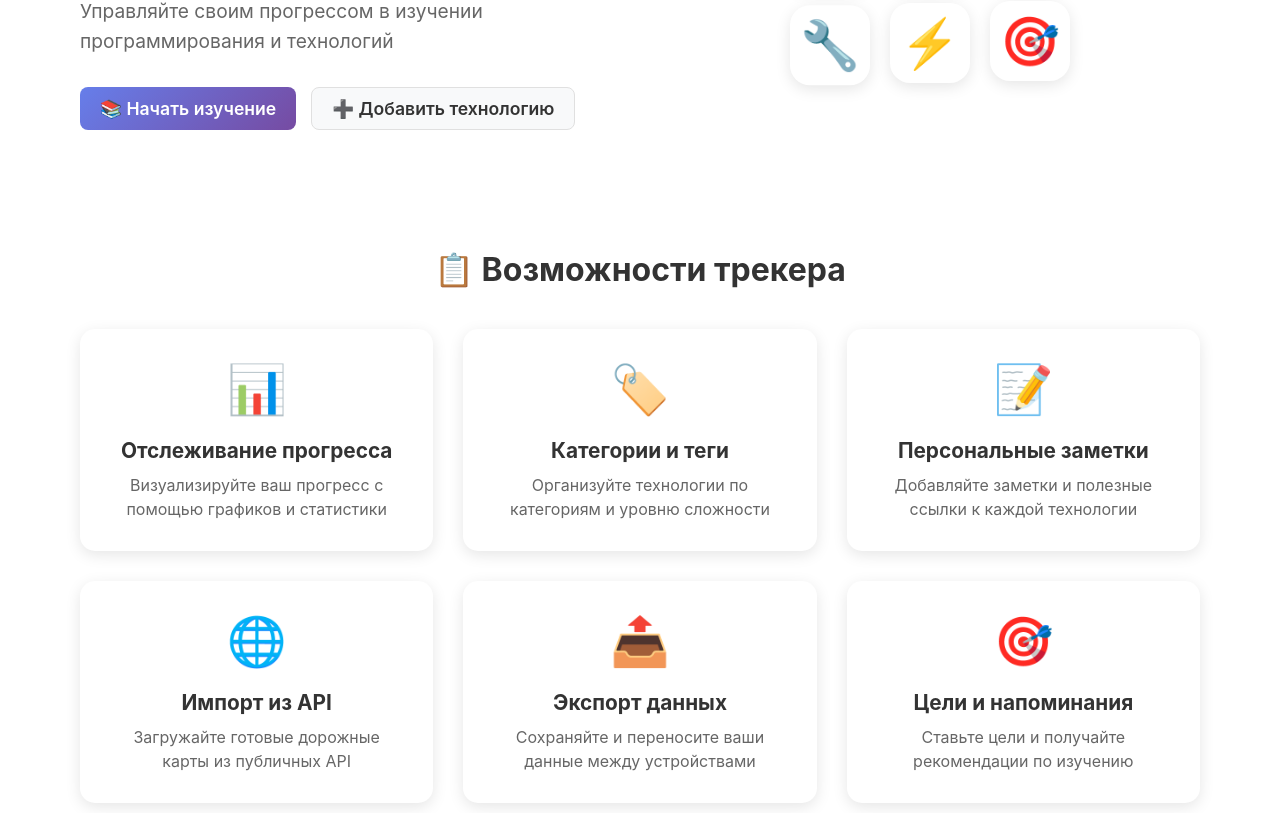
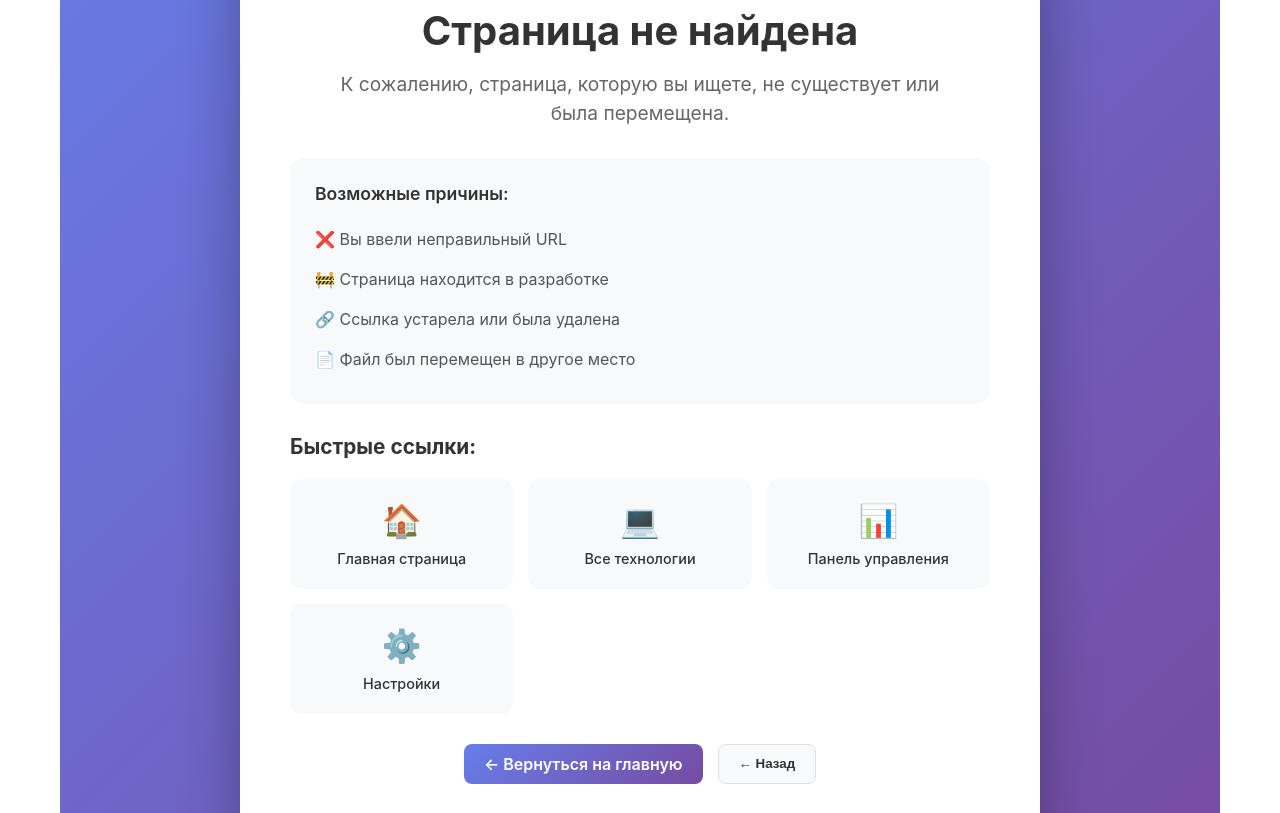
Before and after one commit to rlnyzz/front-back-kr4-5, a React (Vite) app: page /404 in a window 1280 px wide. Before the commit this address led to /. Shown: the part 361-1174 px from the top of the page. Built offline with nearby package versions, Linux system fonts and the light colour scheme.

Commit message:
update error 404

```diff
--- a/src/App.jsx
+++ b/src/App.jsx
@@ -9,6 +9,7 @@ import Statistics from './pages/Statistics';
 import Settings from './pages/Settings';
 import Login from './pages/Login';
 import Dashboard from './pages/Dashboard';
+import NotFound from './pages/NotFound';
 import ProtectedRoute from './pages/ProtectedRoute';
 import useTechnologies from './hooks/useTechnologies';
 import './App.css';
@@ -114,8 +115,11 @@ function App() {
             }
           />
 
-          {/* Редирект для несуществующих маршрутов */}
-          <Route path="*" element={<Navigate to="/" replace />} />
+          {/* Страница 404 */}
+          <Route path="/404" element={<NotFound />} />
+
+          {/* Редирект для несуществующих маршрутов на страницу 404 */}
+          <Route path="*" element={<NotFound />} />
         </Routes>
       </main>
 
@@ -140,6 +144,11 @@ function App() {
         </div>
         <div className="footer-bottom">
           <p>© 2024 Трекер технологий. Все права защищены.</p>
+          <p style={{ fontSize: '0.8em', opacity: 0.7, marginTop: '5px' }}>
+            <a href="/404" style={{ color: 'inherit', textDecoration: 'none' }}>
+              Страница 404
+            </a>
+          </p>
         </div>
       </footer>
     </div>
--- a/src/pages/Login.jsx
+++ b/src/pages/Login.jsx
@@ -1,9 +1,11 @@
 import { useState } from 'react';
-import { useNavigate, Link } from 'react-router-dom';
+import { useNavigate, useLocation, Link } from 'react-router-dom';
 import './Login.css';
 
 function Login({ onLogin }) {
   const navigate = useNavigate();
+  const location = useLocation();
+
   const [formData, setFormData] = useState({
     username: '',
     password: '',
@@ -58,28 +60,46 @@ function Login({ onLogin }) {
         localStorage.setItem('isLoggedIn', 'true');
         localStorage.setItem('username', formData.username);
 
+        if (formData.rememberMe) {
+          localStorage.setItem('rememberMe', 'true');
+        } else {
+          localStorage.removeItem('rememberMe');
+        }
+
         if (onLogin) {
           onLogin(formData.username);
         }
 
-        // Перенаправляем на главную
-        navigate('/');
+        // Получаем URL, откуда пользователь пришел (или куда хотел попасть)
+        const from = location.state?.from?.pathname || '/';
+
+        // Перенаправляем на сохраненную страницу или на главную
+        navigate(from, { replace: true });
+
       } else {
         setErrors({ general: 'Неверное имя пользователя или пароль' });
       }
     } catch (error) {
-      setErrors({ general: 'Произошла ошибка при входе' });
+      setErrors({ general: 'Произошла ошибка при входе. Пожалуйста, попробуйте снова.' });
     } finally {
       setIsLoading(false);
     }
   };
 
   const handleDemoLogin = () => {
+    // Автоматически заполняем форму демо-данными
     setFormData({
       username: 'demo',
       password: 'demo123',
       rememberMe: false
     });
+
+    // Очищаем ошибки при демо-входе
+    setErrors({});
+  };
+
+  const handleSocialLogin = (provider) => {
+    alert(`Вход через ${provider} в демо-режиме не реализован. Используйте демо-вход.`);
   };
 
   return (
@@ -91,6 +111,12 @@ function Login({ onLogin }) {
           </Link>
           <h1>🔐 Вход в систему</h1>
           <p>Войдите в ваш аккаунт для доступа ко всем функциям</p>
+
+          {location.state?.from && (
+            <div className="login-redirect-notice">
+              ⚠️ Для доступа к запрошенной странице требуется авторизация
+            </div>
+          )}
         </div>
 
         <form onSubmit={handleSubmit} className="login-form">
@@ -111,6 +137,7 @@ function Login({ onLogin }) {
               placeholder="Введите имя пользователя"
               className={errors.username ? 'error' : ''}
               disabled={isLoading}
+              autoComplete="username"
             />
             {errors.username && <span className="error-message">{errors.username}</span>}
           </div>
@@ -126,6 +153,7 @@ function Login({ onLogin }) {
               placeholder="Введите пароль"
               className={errors.password ? 'error' : ''}
               disabled={isLoading}
+              autoComplete="current-password"
             />
             {errors.password && <span className="error-message">{errors.password}</span>}
           </div>
@@ -173,6 +201,10 @@ function Login({ onLogin }) {
             >
               🚀 Войти как демо-пользователь
             </button>
+
+            <div className="demo-credentials">
+              <small>Логин: <strong>demo</strong> | Пароль: <strong>demo123</strong></small>
+            </div>
           </div>
 
           <div className="divider">
@@ -180,11 +212,21 @@ function Login({ onLogin }) {
           </div>
 
           <div className="social-login">
-            <button type="button" className="social-btn google">
+            <button
+              type="button"
+              className="social-btn google"
+              onClick={() => handleSocialLogin('Google')}
+              disabled={isLoading}
+            >
               <span className="social-icon">🔍</span>
               Войти через Google
             </button>
-            <button type="button" className="social-btn github">
+            <button
+              type="button"
+              className="social-btn github"
+              onClick={() => handleSocialLogin('GitHub')}
+              disabled={isLoading}
+            >
               <span className="social-icon">💻</span>
               Войти через GitHub
             </button>
@@ -192,6 +234,9 @@ function Login({ onLogin }) {
 
           <div className="register-link">
             <p>Нет аккаунта? <Link to="/register">Зарегистрироваться</Link></p>
+            <p style={{ fontSize: '0.9em', color: '#666', marginTop: '10px' }}>
+              По вопросам доступа обратитесь к администратору
+            </p>
           </div>
         </form>
       </div>
--- /dev/null
+++ b/src/pages/NotFound.css
@@ -0,0 +1,238 @@
+.not-found-page {
+  min-height: 100vh;
+  display: flex;
+  align-items: center;
+  justify-content: center;
+  padding: 20px;
+  background: linear-gradient(135deg, #667eea 0%, #764ba2 100%);
+}
+
+.not-found-container {
+  background: white;
+  border-radius: 20px;
+  padding: 50px;
+  width: 100%;
+  max-width: 800px;
+  box-shadow: 0 20px 60px rgba(0, 0, 0, 0.3);
+  text-align: center;
+}
+
+.error-code {
+  font-size: 8em;
+  font-weight: 900;
+  margin-bottom: 20px;
+  background: linear-gradient(135deg, #667eea 0%, #764ba2 100%);
+  -webkit-background-clip: text;
+  -webkit-text-fill-color: transparent;
+  background-clip: text;
+  line-height: 1;
+}
+
+.error-title {
+  font-size: 2.5em;
+  margin: 0 0 15px 0;
+  color: #333;
+}
+
+.error-description {
+  font-size: 1.2em;
+  color: #666;
+  margin-bottom: 30px;
+  line-height: 1.5;
+  max-width: 600px;
+  margin-left: auto;
+  margin-right: auto;
+}
+
+.error-details {
+  background: #f8f9fa;
+  border-radius: 15px;
+  padding: 25px;
+  margin-bottom: 30px;
+  text-align: left;
+}
+
+.error-details p {
+  margin: 0 0 15px 0;
+  font-weight: 600;
+  color: #333;
+  font-size: 1.1em;
+}
+
+.reasons-list {
+  list-style: none;
+  padding: 0;
+  margin: 0;
+}
+
+.reasons-list li {
+  padding: 10px 0;
+  color: #555;
+  font-size: 1em;
+  display: flex;
+  align-items: center;
+  gap: 10px;
+}
+
+.quick-links {
+  margin-bottom: 30px;
+  text-align: left;
+}
+
+.quick-links h3 {
+  margin: 0 0 20px 0;
+  color: #333;
+  font-size: 1.3em;
+}
+
+.links-grid {
+  display: grid;
+  grid-template-columns: repeat(auto-fit, minmax(200px, 1fr));
+  gap: 15px;
+}
+
+.quick-link-card {
+  display: flex;
+  flex-direction: column;
+  align-items: center;
+  gap: 10px;
+  padding: 20px;
+  background: #f8f9fa;
+  border-radius: 12px;
+  text-decoration: none;
+  color: #333;
+  transition: all 0.3s ease;
+  border: 2px solid transparent;
+}
+
+.quick-link-card:hover {
+  background: #e9ecef;
+  transform: translateY(-5px);
+  border-color: #667eea;
+}
+
+.link-icon {
+  font-size: 2em;
+}
+
+.link-text {
+  font-weight: 500;
+  text-align: center;
+  font-size: 0.9em;
+}
+
+.action-buttons {
+  display: flex;
+  gap: 15px;
+  justify-content: center;
+  margin-top: 30px;
+}
+
+.btn {
+  padding: 12px 24px;
+  border-radius: 8px;
+  font-weight: 600;
+  cursor: pointer;
+  transition: all 0.3s ease;
+  text-decoration: none;
+  display: inline-flex;
+  align-items: center;
+  justify-content: center;
+  gap: 8px;
+  border: none;
+}
+
+.btn-primary {
+  background: linear-gradient(135deg, #667eea 0%, #764ba2 100%);
+  color: white;
+}
+
+.btn-primary:hover {
+  transform: translateY(-2px);
+  box-shadow: 0 4px 15px rgba(102, 126, 234, 0.4);
+}
+
+.btn-secondary {
+  background: #f0f0f0;
+  color: #333;
+  border: 1px solid #ddd;
+}
+
+.btn-secondary:hover {
+  background: #e0e0e0;
+  transform: translateY(-2px);
+}
+
+[data-theme="dark"] .not-found-container {
+  background: #1a1a1a;
+  color: #ffffff;
+}
+
+[data-theme="dark"] .error-title {
+  color: #ffffff;
+}
+
+[data-theme="dark"] .error-description {
+  color: #cccccc;
+}
+
+[data-theme="dark"] .error-details {
+  background: #2d2d2d;
+}
+
+[data-theme="dark"] .error-details p {
+  color: #ffffff;
+}
+
+[data-theme="dark"] .reasons-list li {
+  color: #cccccc;
+}
+
+[data-theme="dark"] .quick-links h3 {
+  color: #ffffff;
+}
+
+[data-theme="dark"] .quick-link-card {
+  background: #2d2d2d;
+  color: #ffffff;
+}
+
+[data-theme="dark"] .quick-link-card:hover {
+  background: #404040;
+}
+
+[data-theme="dark"] .btn-secondary {
+  background: #404040;
+  color: #ffffff;
+  border-color: #505050;
+}
+
+[data-theme="dark"] .btn-secondary:hover {
+  background: #505050;
+}
+
+@media (max-width: 768px) {
+  .not-found-container {
+    padding: 30px 20px;
+  }
+
+  .error-code {
+    font-size: 6em;
+  }
+
+  .error-title {
+    font-size: 2em;
+  }
+
+  .links-grid {
+    grid-template-columns: 1fr;
+  }
+
+  .action-buttons {
+    flex-direction: column;
+  }
+
+  .btn {
+    width: 100%;
+  }
+}
--- /dev/null
+++ b/src/pages/NotFound.jsx
@@ -0,0 +1,65 @@
+import { Link } from 'react-router-dom';
+import './NotFound.css';
+
+function NotFound() {
+  return (
+    <div className="not-found-page">
+      <div className="not-found-container">
+        <div className="error-code">404</div>
+        <h1 className="error-title">Страница не найдена</h1>
+        <p className="error-description">
+          К сожалению, страница, которую вы ищете, не существует или была перемещена.
+        </p>
+
+        <div className="error-details">
+          <p>Возможные причины:</p>
+          <ul className="reasons-list">
+            <li>❌ Вы ввели неправильный URL</li>
+            <li>🚧 Страница находится в разработке</li>
+            <li>🔗 Ссылка устарела или была удалена</li>
+            <li>📄 Файл был перемещен в другое место</li>
+          </ul>
+        </div>
+
+        <div className="quick-links">
+          <h3>Быстрые ссылки:</h3>
+          <div className="links-grid">
+            <Link to="/" className="quick-link-card">
+              <span className="link-icon">🏠</span>
+              <span className="link-text">Главная страница</span>
+            </Link>
+
+            <Link to="/technologies" className="quick-link-card">
+              <span className="link-icon">💻</span>
+              <span className="link-text">Все технологии</span>
+            </Link>
+
+            <Link to="/dashboard" className="quick-link-card">
+              <span className="link-icon">📊</span>
+              <span className="link-text">Панель управления</span>
+            </Link>
+
+            <Link to="/settings" className="quick-link-card">
+              <span className="link-icon">⚙️</span>
+              <span className="link-text">Настройки</span>
+            </Link>
+          </div>
+        </div>
+
+        <div className="action-buttons">
+          <Link to="/" className="btn btn-primary">
+            ← Вернуться на главную
+          </Link>
+          <button
+            onClick={() => window.history.back()}
+            className="btn btn-secondary"
+          >
+            ← Назад
+          </button>
+        </div>
+      </div>
+    </div>
+  );
+}
+
+export default NotFound;
--- a/src/pages/ProtectedRoute.jsx
+++ b/src/pages/ProtectedRoute.jsx
@@ -1,9 +1,10 @@
-import { Navigate } from 'react-router-dom';
+import { Navigate, useLocation } from 'react-router-dom';
 
 function ProtectedRoute({ children, isLoggedIn }) {
-  // Используем переданное состояние вместо прямого чтения localStorage
+  const location = useLocation();
+
   if (!isLoggedIn) {
-    return <Navigate to="/login" replace />;
+    return <Navigate to="/login" state={{ from: location }} replace />;
   }
 
   return children;
--- a/src/pages/TechnologyDetail.jsx
+++ b/src/pages/TechnologyDetail.jsx
@@ -29,6 +29,9 @@ function TechnologyDetail() {
       <p>Технология с ID {techId} не существует или была удалена.</p>
       <Link to="/technologies" className="btn btn-primary">
         ← Вернуться к списку
+      </Link>
+      <Link to="/404" className="btn btn-secondary" style={{ marginLeft: '10px' }}>
+        Страница 404
       </Link>
     </div>
   );
```
Also changed, not shown: src/UserCard.jsx (line endings or trailing spaces). Lines whose indentation alone changed are shown as unchanged.
